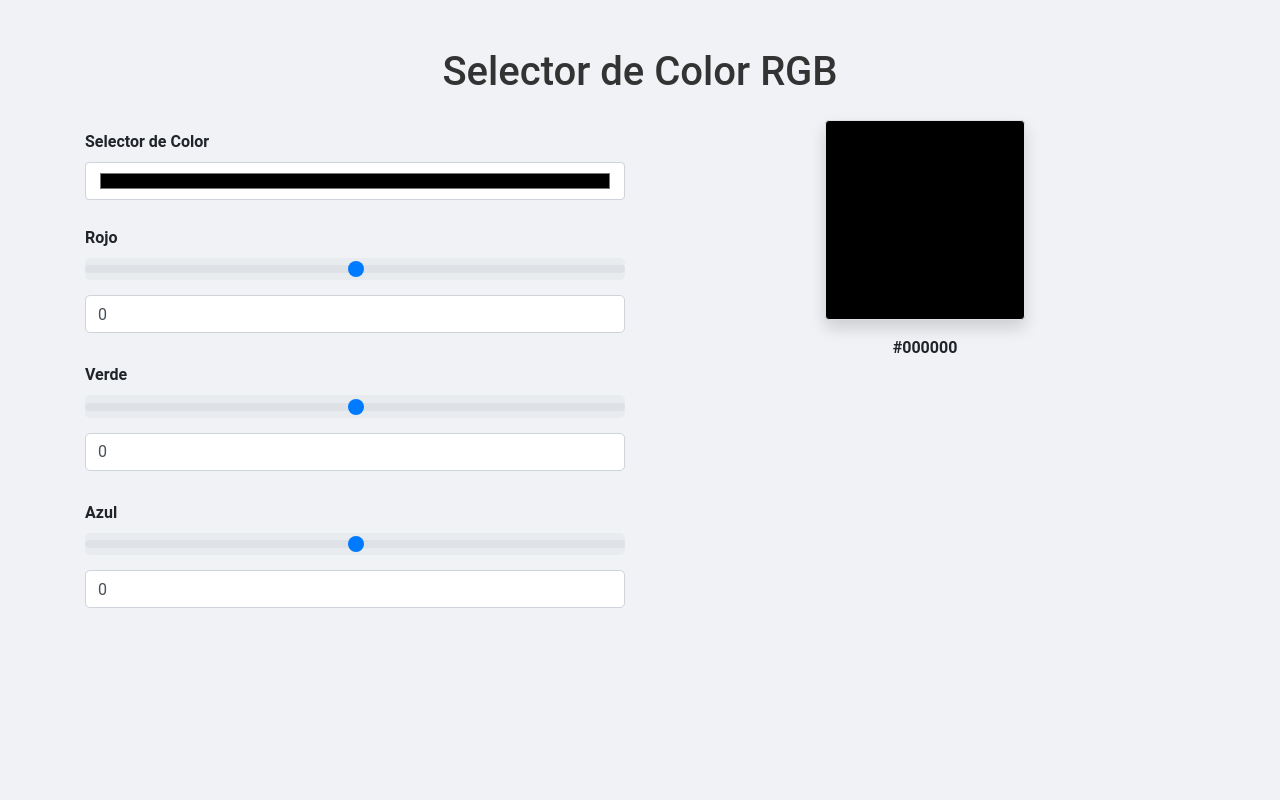
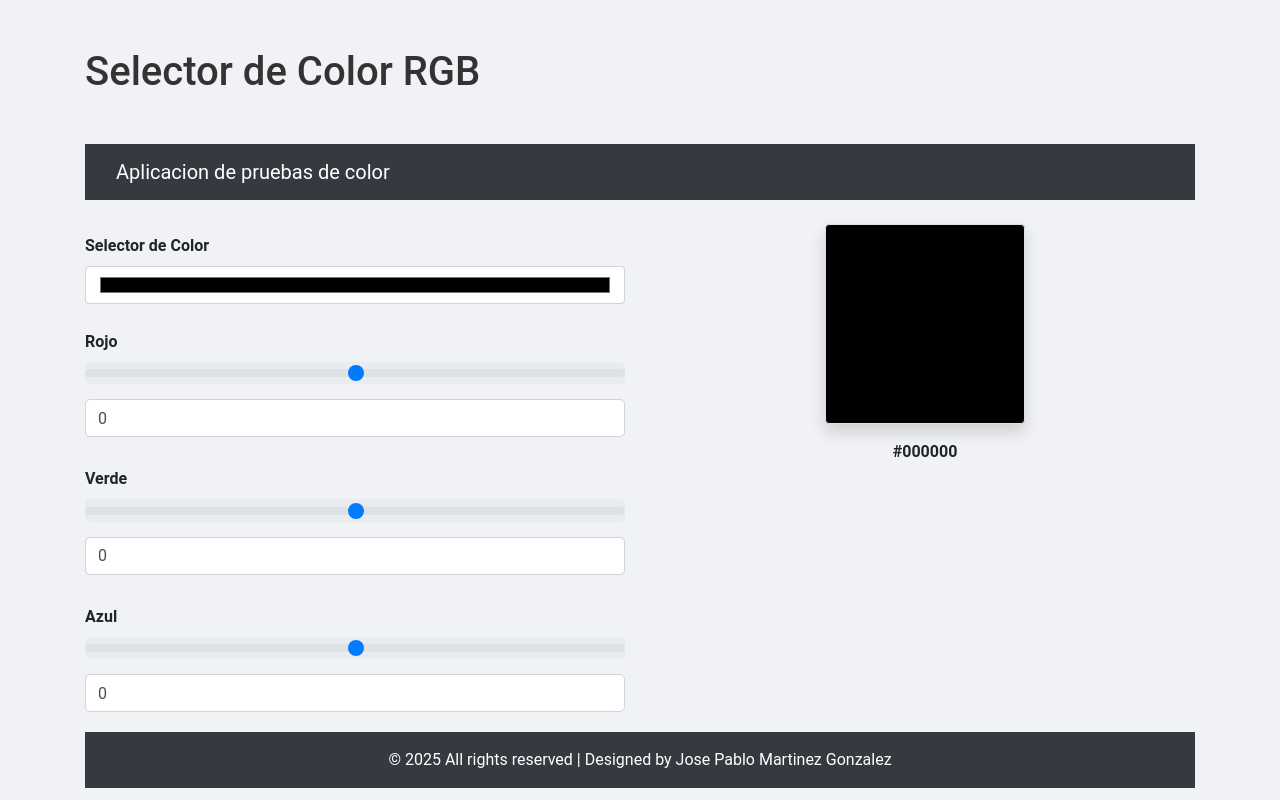
Before and after one commit to JAEP-22/intro-app-color, a plain HTML site: page index.html in a window 1280 px wide. Drawn offline with nearby package versions, Linux system fonts and the light colour scheme.

Commit message:
Ajuste de index.html
Se ajusto el index.html con los datos de Navbar y Footer

```diff
--- a/index.html
+++ b/index.html
@@ -1,5 +1,6 @@
 <!DOCTYPE html>
 <html lang="es">
+
 <head>
     <meta charset="UTF-8">
     <meta name="viewport" content="width=device-width, initial-scale=1.0">
@@ -7,9 +8,20 @@
     <link href="https://stackpath.bootstrapcdn.com/bootstrap/4.5.2/css/bootstrap.min.css" rel="stylesheet">
     <link rel="stylesheet" href="./CSS/styles.css">
 </head>
+
 <body>
     <div class="container mt-5">
-        <h1 class="text-center">Selector de Color RGB</h1>
+        <h1 class="text-left mb-5">Selector de Color RGB</h1>
+        <nav class="navbar navbar-dark bg-dark">
+            <div class="container-fluid">
+                <a class="navbar-brand" href="#">Aplicacion de pruebas de color</a>
+                <div class="collapse navbar-collapse" id="navbarSupportedContent">
+                    <ul class="navbar-nav me-auto mb-2 mb-lg-0">
+                    </ul>
+                </div>
+            </div>
+        </nav>
+
         <div class="row mt-4">
             <div class="col-md-6">
                 <label for="colorPicker">Selector de Color</label>
@@ -31,11 +43,19 @@
                 </div>
             </div>
             <div class="col-md-6 text-center">
-                <div id="colorBox" class="border rounded shadow" style="width: 200px; height: 200px; margin: auto;"></div>
+                <div id="colorBox" class="border rounded shadow" style="width: 200px; height: 200px; margin: auto;">
+                </div>
                 <p id="hexValue" class="mt-3 font-weight-bold">#000000</p>
             </div>
         </div>
+        <footer class="bg-dark text-white text-center py-3">
+            <div class="container">
+                <p class=" mb-0">&copy; 2025 All rights reserved | Designed by Jose Pablo Martinez Gonzalez </p>
+
+            </div>
+        </footer>
     </div>
     <script src="./JS/main.js"></script>
 </body>
+
 </html>
```
